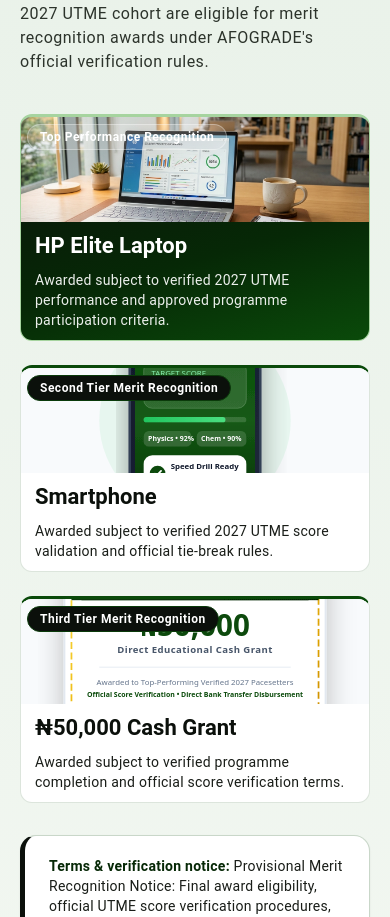
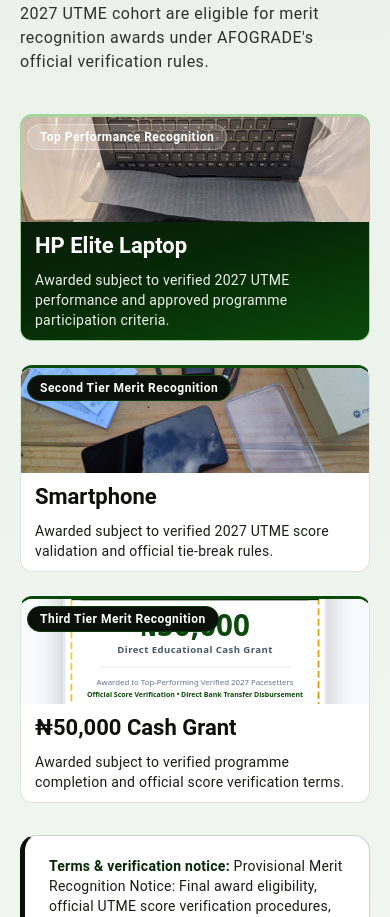
Before and after one commit to sammy-2210/afograde-360-mentorship, a Next.js app: page / in a window 390 px wide. Shown: the part 9185-10102 px from the top of the page. Built offline with nearby package versions, Linux system fonts and the light colour scheme; no server answers.

Commit message:
feat: use authentic unboxing photography for laptop and smartphone prizes

```diff
--- a/src/components/sections/RewardsSection.tsx
+++ b/src/components/sections/RewardsSection.tsx
@@ -6,12 +6,12 @@ import styles from "./Sections.module.css";
 
 const PRIZE_MEDIA: Record<string, { src: string; alt: string }> = {
   "HP Elite Laptop": {
-    src: "/images/prize-laptop.jpg",
-    alt: "HP Elite Laptop academic prize on clean modern study desk",
+    src: "/images/prize-laptop-unboxing.jpg",
+    alt: "Brand new laptop unboxing with retail box and presentation packaging",
   },
   Smartphone: {
-    src: "/images/prize-smartphone.svg",
-    alt: "Sleek modern smartphone with UTME speed test application",
+    src: "/images/prize-smartphone-unboxing.jpg",
+    alt: "Brand new smartphone unboxing with opened retail box and accessories",
   },
   "₦50,000 Cash Grant": {
     src: "/images/prize-cash-grant.svg",
@@ -33,7 +33,7 @@ export function RewardsSection() {
           {REWARDS_CONFIG.awards.map((item, idx) => {
             const isTopAward = idx === 0;
             const media = PRIZE_MEDIA[item.prize] ?? {
-              src: "/images/prize-laptop.jpg",
+              src: "/images/prize-laptop-unboxing.jpg",
               alt: item.prize,
             };
 
```
Also changed, not shown: public/images/prize-laptop-unboxing.jpg (added), public/images/prize-smartphone-unboxing.jpg (added).
